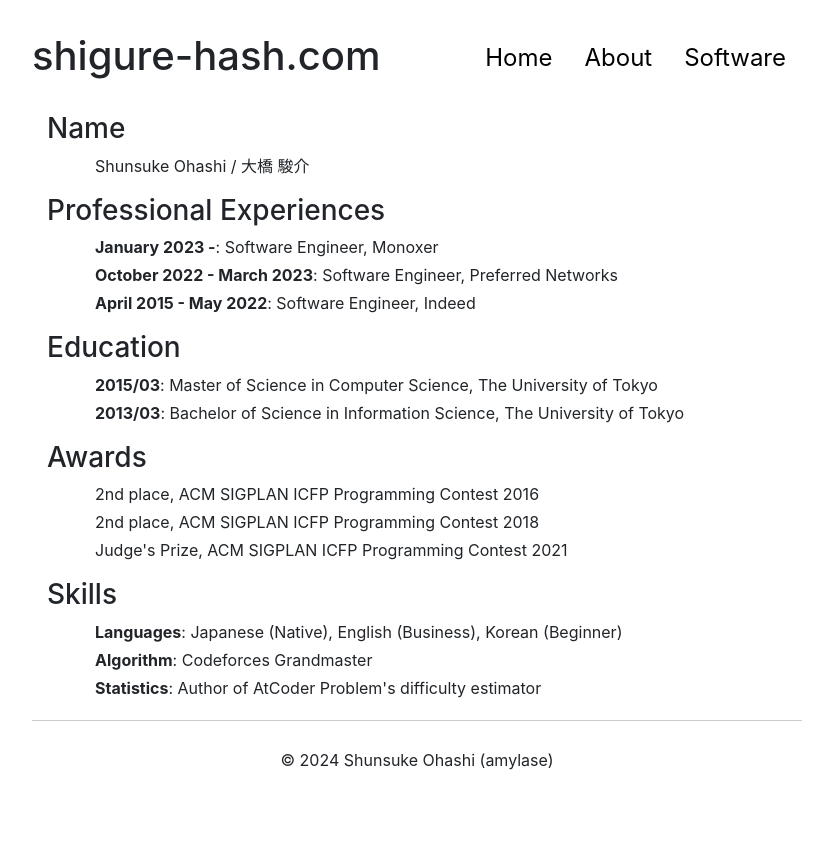
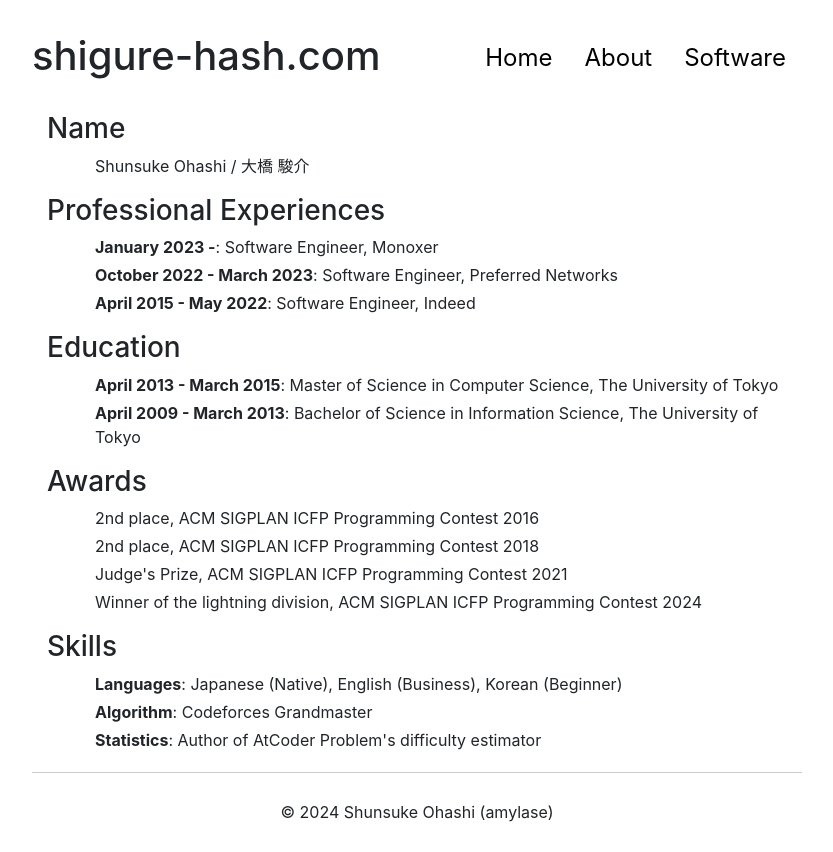
Before and after one commit to amylase/amylase.github.io, a Next.js app in the folder with-reactstrap-app/: page /about in a window 1280 px wide. Shown: the whole page, without its empty margins (223-1056 px from the left). Before the commit the page ends 800 px from the top, so only its background shows below. Built offline with nearby package versions, Linux system fonts and the light colour scheme.

Commit message:
Update about.tsx

```diff
--- a/with-reactstrap-app/pages/about.tsx
+++ b/with-reactstrap-app/pages/about.tsx
@@ -26,10 +26,10 @@ export default function Home() {
                 <div className="mt-3">
                     <h3>Education</h3>
                     <div className="ml-5 mb-1">
-                        <b>2015/03</b>: Master of Science in Computer Science, The University of Tokyo
+                        <b>April 2013 - March 2015</b>: Master of Science in Computer Science, The University of Tokyo
                     </div>
                     <div className="ml-5 mb-1">
-                        <b>2013/03</b>: Bachelor of Science in Information Science, The University of Tokyo
+                        <b>April 2009 - March 2013</b>: Bachelor of Science in Information Science, The University of Tokyo
                     </div>
                 </div>
 
@@ -43,6 +43,9 @@ export default function Home() {
                     </div>
                     <div className="ml-5 mb-1">
                         Judge's Prize, ACM SIGPLAN ICFP Programming Contest 2021
+                    </div>
+                    <div className="ml-5 mb-1">
+                        Winner of the lightning division, ACM SIGPLAN ICFP Programming Contest 2024
                     </div>
                 </div>
 
```
